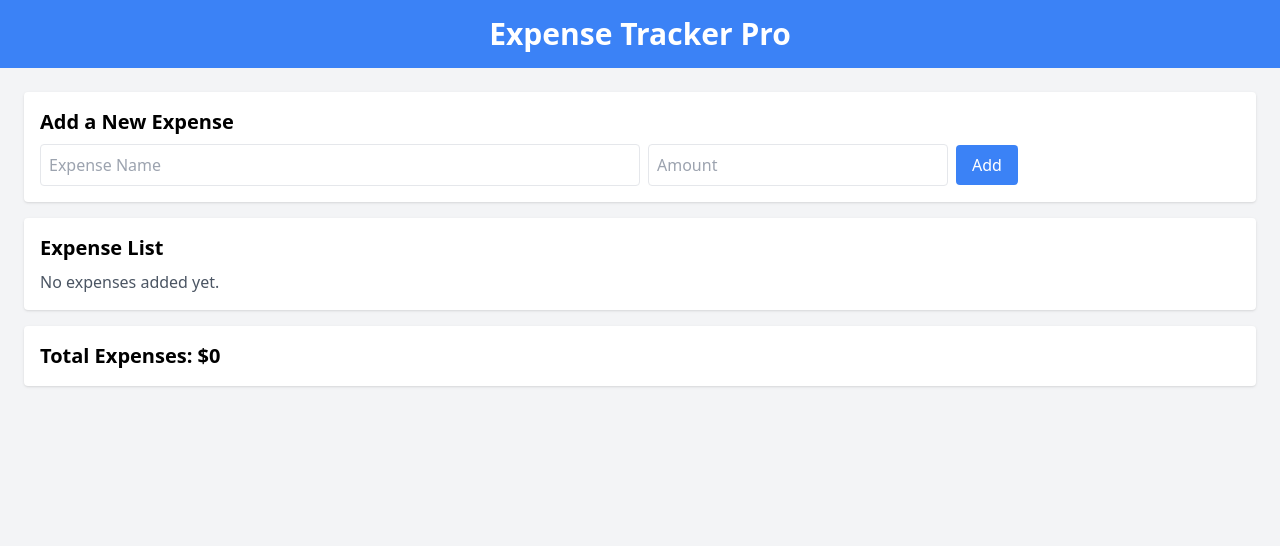
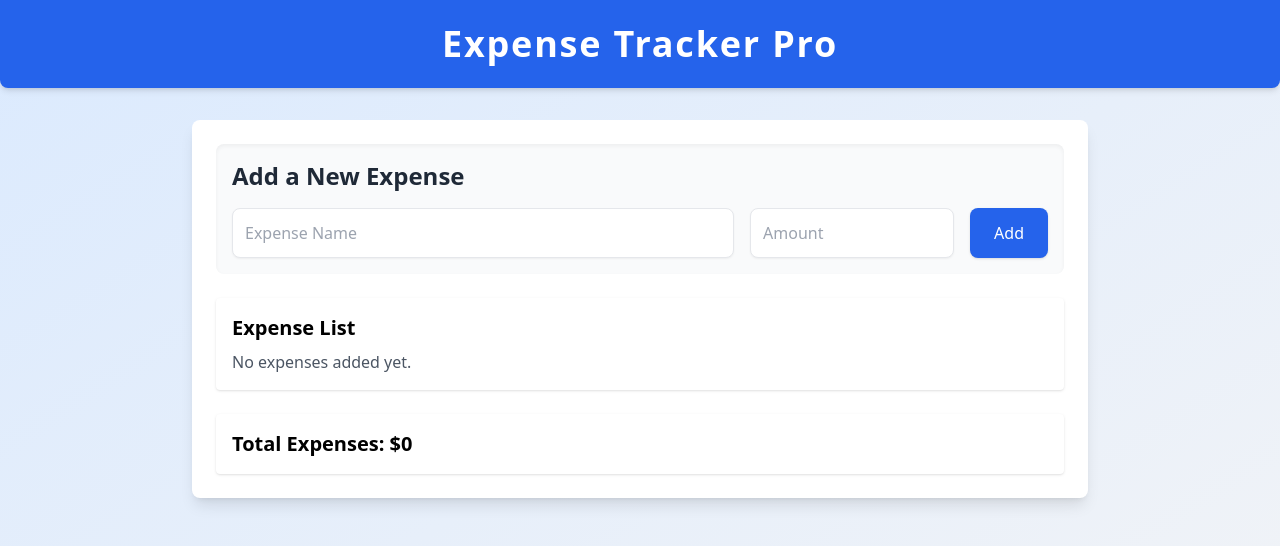
Before and after one commit to Carlosmarroquin20/expense-tracker-pro, a React (Vite) app: page / in a window 1280 px wide. Shown: the top 546 px of the page. Built offline with nearby package versions, Linux system fonts and the light colour scheme.

Commit message:
Enhance UI with modern styles for HomePage, Header, and ExpenseForm

```diff
--- a/src/components/ExpenseForm.jsx
+++ b/src/components/ExpenseForm.jsx
@@ -1,21 +1,23 @@
 const ExpenseForm = () => {
     return (
-      <div className="p-4 bg-white shadow rounded mb-4">
-        <h2 className="text-xl font-semibold mb-2">Add a New Expense</h2>
-        <form>
+      <div className="p-4 bg-gray-50 shadow-inner rounded-lg">
+        <h2 className="text-2xl font-semibold text-gray-800 mb-4">
+          Add a New Expense
+        </h2>
+        <form className="flex flex-wrap gap-4">
           <input
             type="text"
             placeholder="Expense Name"
-            className="border rounded p-2 mr-2 w-1/2"
+            className="flex-1 border rounded-lg p-3 shadow-sm focus:outline-none focus:ring-2 focus:ring-blue-500"
           />
           <input
             type="number"
             placeholder="Amount"
-            className="border rounded p-2 mr-2 w-1/4"
+            className="w-1/4 border rounded-lg p-3 shadow-sm focus:outline-none focus:ring-2 focus:ring-blue-500"
           />
           <button
             type="submit"
-            className="bg-blue-500 text-white px-4 py-2 rounded"
+            className="bg-blue-600 text-white px-6 py-3 rounded-lg shadow hover:bg-blue-700 transition duration-300"
           >
             Add
           </button>
--- a/src/components/Header.jsx
+++ b/src/components/Header.jsx
@@ -1,7 +1,9 @@
 const Header = () => {
     return (
-      <header className="w-full py-4 bg-blue-500 text-white text-center">
-        <h1 className="text-3xl font-bold">Expense Tracker Pro</h1>
+      <header className="w-full bg-blue-600 py-6 rounded-b-lg shadow-md">
+        <h1 className="text-4xl text-white font-bold text-center tracking-wider">
+          Expense Tracker Pro
+        </h1>
       </header>
     );
   };
--- a/src/pages/HomePage.jsx
+++ b/src/pages/HomePage.jsx
@@ -5,12 +5,16 @@ import TotalExpenses from "../components/TotalExpenses";
 
 const HomePage = () => {
   return (
-      <div className="min-h-screen w-full bg-gray-100 flex flex-col">
+    <div className="min-h-screen bg-gradient-to-br from-blue-100 to-gray-100 flex flex-col items-center">
       <Header />
-        <div className="flex-grow w-full max-w-7xl mx-auto p-6">
+      <div className="w-full max-w-4xl bg-white shadow-lg rounded-lg p-6 my-8">
         <ExpenseForm />
+        <div className="mt-6">
           <ExpenseList />
+        </div>
+        <div className="mt-6">
           <TotalExpenses />
+        </div>
       </div>
     </div>
   );
```
Lines whose indentation alone changed are shown as unchanged.
